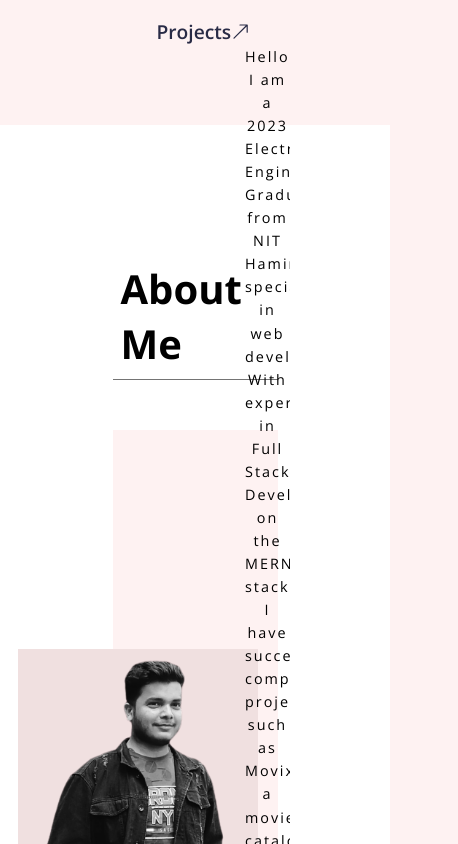
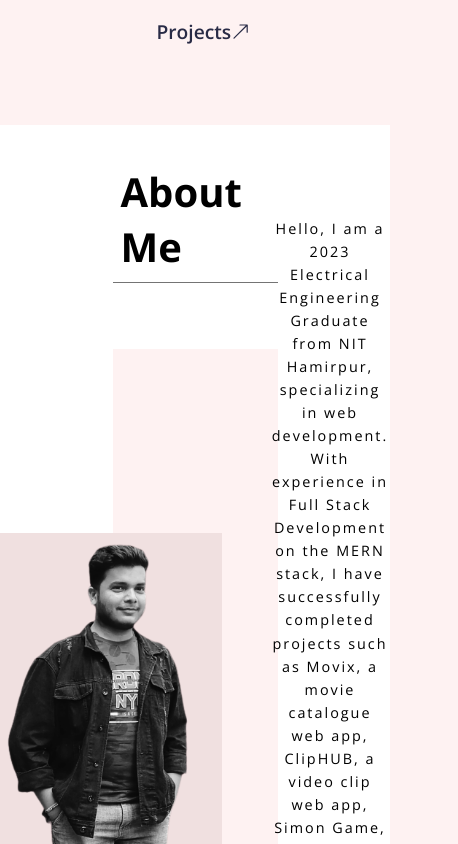
Before and after one commit to krishnakumar1204/Portfolio, a React (Create React App) app: page / in a window 390 px wide. Shown: the part 900-1744 px from the top of the page, 458 px wide, since content can reach past the window. Built offline with nearby package versions, Linux system fonts and the light colour scheme.

Commit message:
Made About section more responsive

```diff
--- a/src/styles/mediaquery.scss
+++ b/src/styles/mediaquery.scss
@@ -125,6 +125,42 @@
     }
   }
 
+  #about{
+    width: 100%;
+    height: auto;
+    padding: 5rem 0;
+    margin-right: 0%;
+    display: flex;
+    flex-direction: column;
+    align-items: center;
+    justify-content: center;
+  }
+
+  .about-heading{
+    font: 500 1.5rem $text2;
+    margin-bottom: 20px;
+  }
+
+  .about-main{
+    display: flex;
+    flex-direction: row;
+    align-items: center;
+    justify-content: center;
+    height: fit-content;
+    margin-top: 0;
+  }
+
+  .about-img{
+    width: 150px;
+    margin: 20px 50px;
+  }
+
+  .about-text{
+    letter-spacing: 1.5px;
+    margin: 10px 50px 20px 50px;
+    font-size: 0.7rem;
+  }
+
   #projects {
     padding: 8rem $p_zero;
     > section {project
@@ -196,6 +232,40 @@
   .navBtn {
     display: block;
   }
+  #about{
+    width: 100%;
+    height: auto;
+    padding: 5rem 0;
+    display: flex;
+    flex-direction: column;
+    align-items: center;
+    justify-content: center;
+  }
+
+  .about-heading{
+    font: 500 1.5rem $text2;
+    margin-bottom: 20px;
+  }
+
+  .about-main{
+    display: flex;
+    flex-direction: column;
+    align-items: center;
+    justify-content: center;
+    height: fit-content;
+    margin-top: 0;
+  }
+
+  .about-img{
+    width: 150px;
+    margin: 20px 0;
+  }
+
+  .about-text{
+    letter-spacing: 1.5px;
+    margin: 10px 50px 20px 50px;
+    font-size: 0.7rem;
+  }
 }
 
 @media screen and (max-width: 600px) {
@@ -257,19 +327,6 @@
     }
   }
 
-
-
-  #about{
-    >div{
-      >div{
-        width: 100%;
-        height: 100vmax;
-        margin: auto;
-
-      }
-    }
-  }
-
   #projects {
     > section {
       > article {
@@ -304,6 +361,9 @@
   }
 
   #timeline {
+    .timelineBox{
+      margin-top: 50px;
+    }
     .timelineBox::after {
       left: 31px;
     }
@@ -312,6 +372,14 @@
       width: 100%;
       padding-left: 5rem;
       padding-right: 2rem;
+
+      &:nth-child(odd) {
+        text-align: left;
+      }
+
+      &:nth-child(even) {
+        text-align: left;
+      }
     }
 
     .rightTimeline {
```
